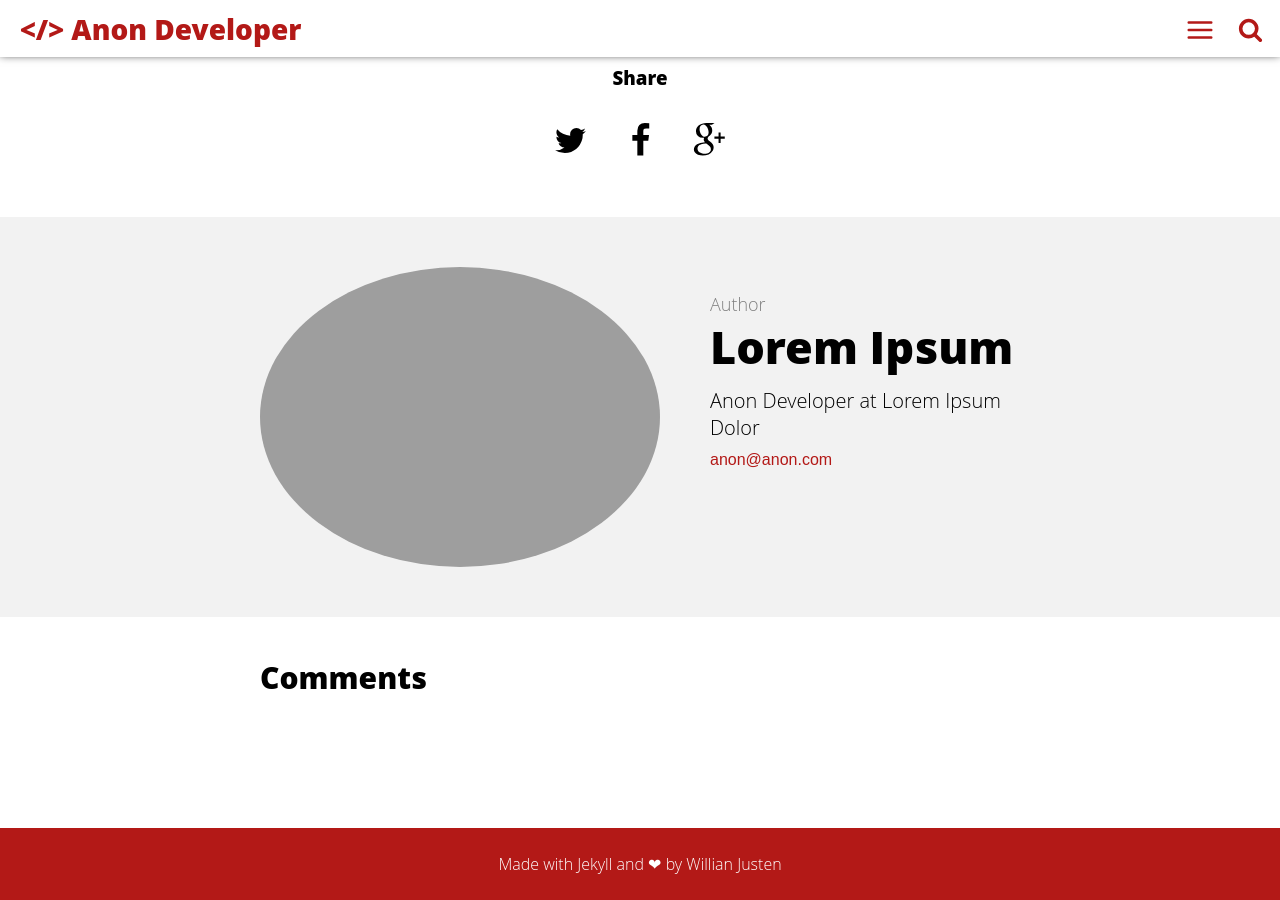
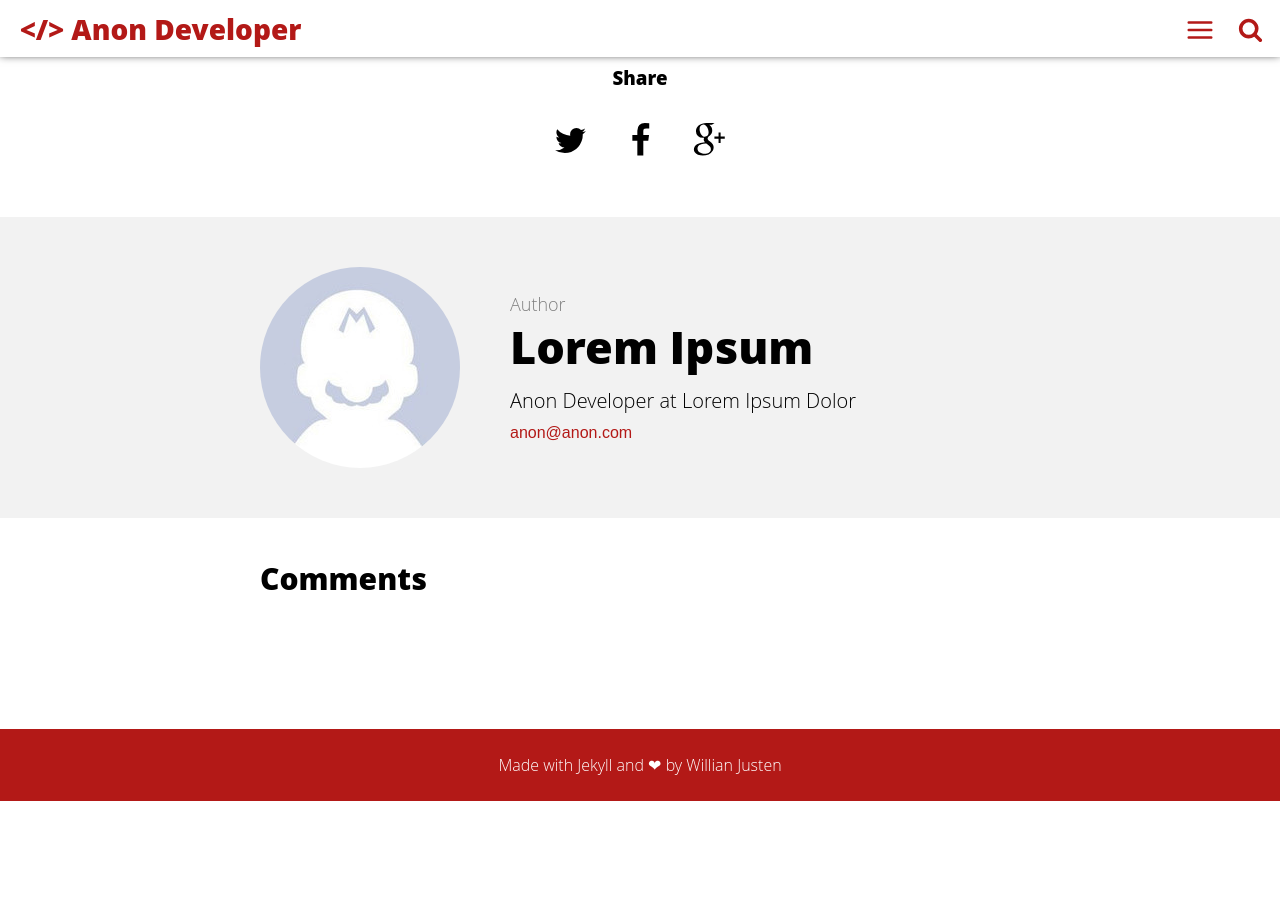
Before and after one commit to willianjusten/cards-jekyll-template, a Jekyll site: the page built from _posts/2016-05-08-welcome-to-jekyll.md, in a window 1280 px wide and 900 px high, scrolled down 1161 px. Built offline with Jekyll 4.4.1, drawn with Linux system fonts in a browser that asks for light colours; comment, search, counter and statistics services are not loaded; after the commit the page ends 1962 px from its top, so only the background shows below that.

Commit message:
Fix author image

```diff
--- a/_includes/author.html
+++ b/_includes/author.html
@@ -1,6 +1,6 @@
 <section class="author" itemprop="author">
     <div class="details" itemscope itemtype="http://schema.org/Person">
-        <img itemprop="image" class="img-rounded" src="assets/img/blog-author.jpg | prepend: site.baseurl" alt="{{site.name}}">
+        <img itemprop="image" class="img-rounded" src="/assets/img/blog-author.jpg" alt="{{site.name}}">
         <p class="def">Author</p>
         <h3 class="name">
             <a itemprop="name" href="https://plus.google.com/+{{site.gplus_username}}/posts">{{site.username}}</a>
```
